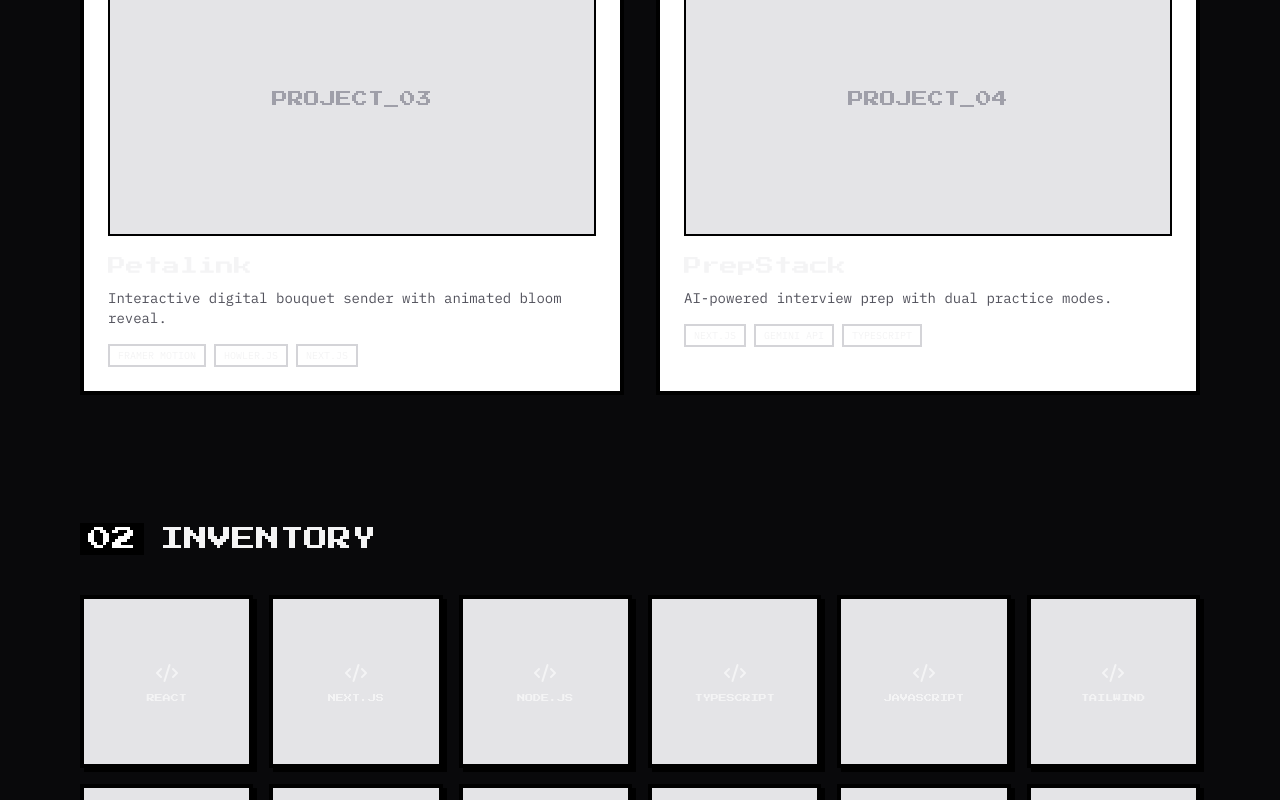
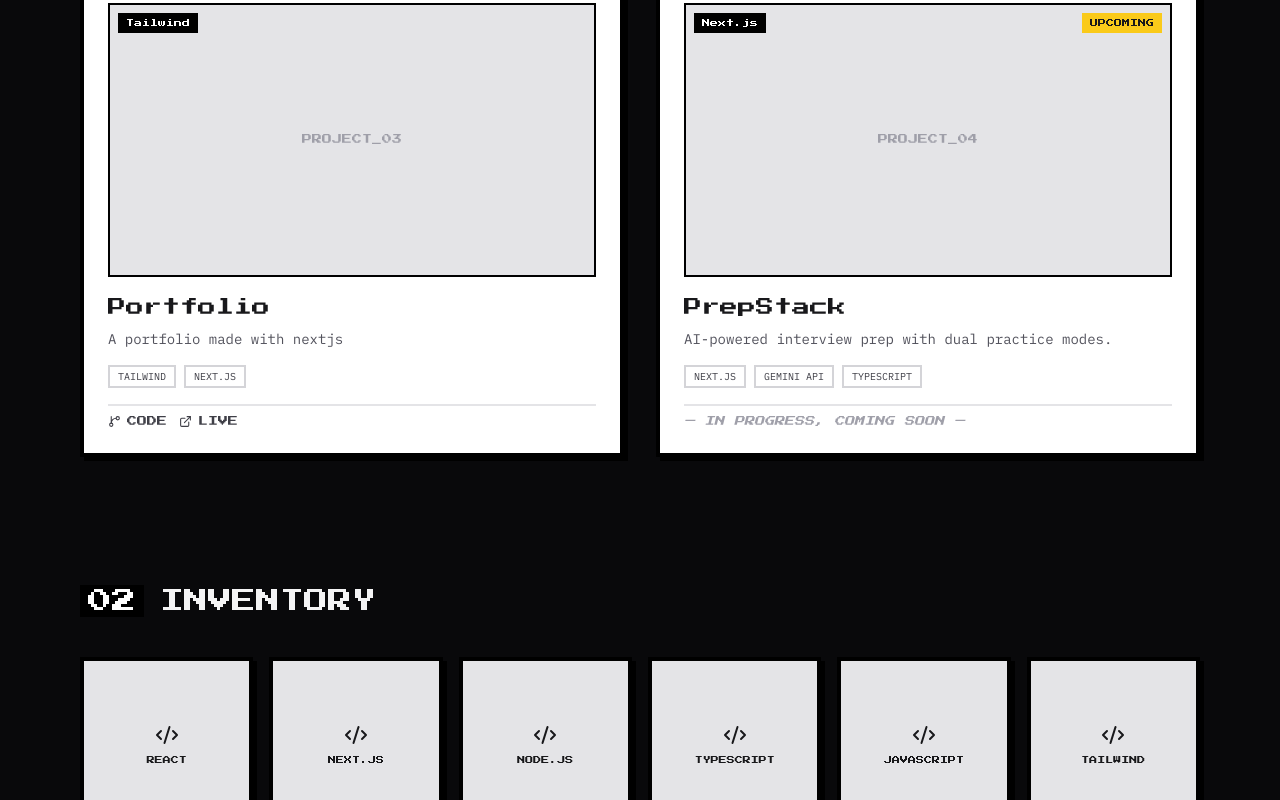
Before and after one commit to anuradhasharma1/anuradha-portfolio, a Next.js app: page / in a window 1280 px wide. Shown: the part 1680-2480 px from the top of the page. Built offline with nearby package versions, Linux system fonts and the light colour scheme.

Commit message:
fix: light mode text, changelog colors, connect/inventory scroll, live links on project cards

```diff
--- a/app/page.tsx
+++ b/app/page.tsx
@@ -1,6 +1,6 @@
 "use client";
 import { motion } from "framer-motion";
-import { GitBranch, Mail, Code2 } from "lucide-react";
+import { GitBranch, Mail, Code2, ExternalLink } from "lucide-react";
 import Navbar from "@/components/Navbar";
 import Footer from "@/components/Footer";
 import Image from "next/image";
@@ -12,24 +12,36 @@ export default function Portfolio() {
       name: "DevKeep",
       desc: "Code snippet manager with tagging, search & syntax highlighting.",
       tech: ["Next.js 15", "MongoDB", "NextAuth"],
+      github: "https://github.com/anuradhasharma1/devkeep",
+      live: "https://devkeep-two.vercel.app/",
+      status: "live" as const,
     },
     {
       id: "02",
       name: "MoodMap",
       desc: "AI-driven mood travel app for India using Gemini API.",
       tech: ["Gemini API", "Next.js", "Tailwind"],
+      github: "https://github.com/anuradhasharma1/mood-map",
+      live: "https://mood-map-beige.vercel.app/",
+      status: "live" as const,
     },
     {
       id: "03",
-      name: "Petalink",
-      desc: "Interactive digital bouquet sender with animated bloom reveal.",
-      tech: ["Framer Motion", "Howler.js", "Next.js"],
+      name: "Portfolio",
+      desc: "A portfolio made with nextjs",
+      tech: ["Tailwind", "Next.js"],
+      github: "https://github.com/anuradhasharma1/my-portfolio",
+      live: "https://my-portfolio-five-smoky-45.vercel.app/",
+      status: "live" as const,
     },
     {
       id: "04",
       name: "PrepStack",
       desc: "AI-powered interview prep with dual practice modes.",
       tech: ["Next.js", "Gemini API", "TypeScript"],
+      github: null,
+      live: null,
+      status: "upcoming" as const,
     },
   ];
 
@@ -51,6 +63,10 @@ export default function Portfolio() {
     "Express",
   ];
 
+  const scrollTo = (id: string) => {
+    document.getElementById(id)?.scrollIntoView({ behavior: "smooth" });
+  };
+
   return (
     <div className="min-h-screen selection:bg-zinc-500 selection:text-white">
       <Navbar />
@@ -61,7 +77,7 @@ export default function Portfolio() {
           id="hero"
           className="flex flex-col md:flex-row items-center gap-10 pt-10"
         >
-          <div className="relative">
+          <div className="relative shrink-0">
             <div className="w-48 h-48 border-4 border-black overflow-hidden bg-zinc-300">
               <div className="w-full h-full flex items-center justify-center text-6xl">
                 <Image width={240} height={240} src="/avtar.webp" alt="" />
@@ -80,10 +96,16 @@ export default function Portfolio() {
               Full-Stack Developer · India
             </p>
             <div className="flex flex-wrap gap-4 pt-4 justify-center md:justify-start">
-              <button className="px-6 py-3 border-4 border-black font-heading text-xs shadow-[4px_4px_0px_0px_rgba(0,0,0,1)] hover:scale-105 transition-transform active:translate-y-1">
+              <button
+                onClick={() => scrollTo("contact")}
+                className="px-6 py-3 border-4 border-black font-heading text-xs shadow-[4px_4px_0px_0px_rgba(0,0,0,1)] hover:scale-105 transition-transform active:translate-y-1"
+              >
                 CONNECT
               </button>
-              <button className="px-6 py-3 border-4 border-black font-heading text-xs shadow-[4px_4px_0px_0px_rgba(0,0,0,1)] hover:scale-105 transition-transform active:translate-y-1">
+              <button
+                onClick={() => scrollTo("inventory")}
+                className="px-6 py-3 border-4 border-black font-heading text-xs shadow-[4px_4px_0px_0px_rgba(0,0,0,1)] hover:scale-105 transition-transform active:translate-y-1"
+              >
                 INVENTORY
               </button>
             </div>
@@ -163,29 +185,74 @@ export default function Portfolio() {
                 whileInView={{ opacity: 1, y: 0 }}
                 initial={{ opacity: 0, y: 20 }}
                 viewport={{ once: true }}
-                className="group border-4 border-black p-6 bg-white dark:bg-zinc-900 hover:-translate-y-2 transition-transform"
+                className={`group border-4 border-black p-6 bg-white dark:bg-zinc-900 transition-transform shadow-[4px_4px_0px_0px_rgba(0,0,0,1)] ${
+                  proj.status === "upcoming"
+                    ? "opacity-70 cursor-not-allowed"
+                    : "hover:-translate-y-2"
+                }`}
               >
+                {/* Thumbnail */}
                 <div className="aspect-video bg-zinc-200 dark:bg-zinc-800 border-2 border-black mb-4 flex items-center justify-center relative overflow-hidden">
-                  <span className="font-heading text-zinc-400 group-hover:text-black dark:group-hover:text-white transition-colors">
+                  <span className="font-heading text-[10px] text-zinc-400 dark:text-zinc-600 group-hover:text-zinc-700 dark:group-hover:text-white transition-colors">
                     PROJECT_{proj.id}
                   </span>
                   <div className="absolute top-2 left-2 px-2 py-1 bg-black text-white text-[8px] font-heading">
                     {proj.tech[0]}
                   </div>
+                  {/* UPCOMING badge */}
+                  {proj.status === "upcoming" && (
+                    <div className="absolute top-2 right-2 px-2 py-1 bg-yellow-400 text-black text-[8px] font-heading animate-pulse">
+                      UPCOMING
+                    </div>
+                  )}
                 </div>
-                <h3 className="text-lg font-heading mb-2">{proj.name}</h3>
-                <p className="text-sm font-body mb-4 text-zinc-600 dark:text-zinc-400">
-                  {proj.desc}
-                </p>
-                <div className="flex flex-wrap gap-2">
+
+                {/* Info */}
+                <h3 className="text-lg font-heading mb-2 text-zinc-900 dark:text-zinc-100">{proj.name}</h3>
+                <p className="text-sm font-body mb-4 text-zinc-600 dark:text-zinc-400">{proj.desc}</p>
+
+                {/* Tags */}
+                <div className="flex flex-wrap gap-2 mb-4">
                   {proj.tech.map((t) => (
                     <span
                       key={t}
-                      className="text-[10px] border-2 border-zinc-300 dark:border-zinc-700 px-2 py-0.5 font-body uppercase"
+                      className="text-[10px] border-2 border-zinc-300 dark:border-zinc-700 px-2 py-0.5 font-body uppercase text-zinc-700 dark:text-zinc-300"
                     >
                       {t}
                     </span>
                   ))}
+                </div>
+
+                {/* Links */}
+                <div className="flex gap-3 pt-2 border-t-2 border-zinc-200 dark:border-zinc-700">
+                  {proj.status === "upcoming" ? (
+                    <span className="text-[10px] font-heading text-zinc-400 dark:text-zinc-500 italic">
+                      — IN PROGRESS, COMING SOON —
+                    </span>
+                  ) : (
+                    <>
+                      {proj.github && (
+                        <a
+                          href={proj.github}
+                          target="_blank"
+                          rel="noopener noreferrer"
+                          className="flex items-center gap-1.5 text-[10px] font-heading text-zinc-700 dark:text-zinc-300 hover:text-black dark:hover:text-white transition-colors"
+                        >
+                          <GitBranch size={13} /> CODE
+                        </a>
+                      )}
+                      {proj.live && (
+                        <a
+                          href={proj.live}
+                          target="_blank"
+                          rel="noopener noreferrer"
+                          className="flex items-center gap-1.5 text-[10px] font-heading text-zinc-700 dark:text-zinc-300 hover:text-black dark:hover:text-white transition-colors"
+                        >
+                          <ExternalLink size={13} /> LIVE
+                        </a>
+                      )}
+                    </>
+                  )}
                 </div>
               </motion.div>
             ))}
@@ -202,13 +269,10 @@ export default function Portfolio() {
               <motion.div
                 key={skill}
                 whileHover={{ y: -5 }}
-                className="aspect-square border-4 border-black bg-zinc-200 dark:bg-zinc-800 flex flex-col items-center justify-center p-2 text-center group hover:bg-zinc-300 dark:hover:bg-zinc-700 shadow-[4px_4px_0px_0px_rgba(0,0,0,1)] transition-colors"
+                className="aspect-square border-4 border-black bg-zinc-200 dark:bg-zinc-800 flex flex-col items-center justify-center p-2 text-center group hover:bg-zinc-300 dark:hover:bg-zinc-700 shadow-[4px_4px_0px_0px_rgba(0,0,0,1)] transition-colors cursor-default"
               >
-                <Code2
-                  className="mb-2 group-hover:scale-110 transition-transform"
-                  size={24}
-                />
-                <span className="text-[8px] font-heading uppercase leading-tight">
+                <Code2 className="mb-2 group-hover:scale-110 transition-transform text-zinc-900 dark:text-zinc-100" size={24} />
+                <span className="text-[8px] font-heading uppercase leading-tight text-zinc-900 dark:text-zinc-100">
                   {skill}
                 </span>
               </motion.div>
@@ -221,23 +285,11 @@ export default function Portfolio() {
           <h2 className="text-2xl font-heading mb-10 flex items-center gap-4">
             <span className="bg-black text-white px-2">03</span> CHANGELOG
           </h2>
-          <div className="border-l-4 border-black ml-4">
+          <div className="border-l-4 border-black dark:border-white  ml-4">
             {[
-              {
-                year: "2026",
-                title: "DevKeep — Shipped",
-                desc: "Built & deployed solo. Code snippet manager with NextAuth, MongoDB, highlight.js.",
-              },
-              {
-                year: "2026",
-                title: "MoodMap — Full Stack",
-                desc: "AI travel discovery app with Gemini API, Next.js 15, NextAuth, MongoDB Atlas.",
-              },
-              {
-                year: "2026",
-                title: "Portfolio — Launched",
-                desc: "Personal portfolio with canvas animation, typewriter hero, GitHub activity widget.",
-              },
+              { year: "2026", title: "DevKeep — Shipped", desc: "Built & deployed solo. Code snippet manager with NextAuth, MongoDB, highlight.js." },
+              { year: "2026", title: "MoodMap — Full Stack", desc: "AI travel discovery app with Gemini API, Next.js 15, NextAuth, MongoDB Atlas." },
+              { year: "2026", title: "Portfolio — Launched", desc: "Personal portfolio with canvas animation, typewriter hero, GitHub activity widget." },
             ].map((item, idx) => (
               <motion.div
                 key={idx}
@@ -247,14 +299,10 @@ export default function Portfolio() {
                 transition={{ delay: idx * 0.1 }}
                 className="relative pl-8 pb-12"
               >
-                <div className="absolute -left-3 top-0 w-5 h-5 bg-black dark:bg-white" />
-                <span className="font-heading text-xs text-zinc-500 mb-2 block">
-                  {item.year}
-                </span>
-                <h3 className="font-heading text-sm mb-1">{item.title}</h3>
-                <p className="font-body text-sm text-zinc-600 dark:text-zinc-400">
-                  {item.desc}
-                </p>
+                <div className="absolute -left-3 top-0 w-5 h-5 bg-black dark:bg-white border-2 border-black dark:border-white" />
+                <span className="font-heading text-xs text-zinc-500 dark:text-zinc-400 mb-2 block">{item.year}</span>
+                <h3 className="font-heading text-sm mb-1  text-zinc-900 dark:text-zinc-500">{item.title}</h3>
+                <p className="font-body text-sm text-zinc-600 dark:text-zinc-400">{item.desc}</p>
               </motion.div>
             ))}
           </div>
@@ -263,11 +311,9 @@ export default function Portfolio() {
         {/* CONTACT */}
         <section id="contact" className="pb-20">
           <div className="border-4 border-black p-8 bg-zinc-900 text-white shadow-[12px_12px_0px_0px_rgba(0,0,0,1)]">
-            <h2 className="text-2xl font-heading mb-6">
-              QUEST: LET&apos;S TALK
-            </h2>
+            <h2 className="text-2xl font-heading mb-6">QUEST: LET&apos;S TALK</h2>
             <p className="font-body mb-8 text-zinc-400">
-              Open for internships . Let&apos;s build something.
+              Open for internships. Let&apos;s build something.
             </p>
             <div className="flex flex-wrap gap-4">
               <a
@@ -295,8 +341,8 @@ export default function Portfolio() {
             </div>
           </div>
         </section>
+
       </main>
-
       <Footer />
     </div>
   );
```
